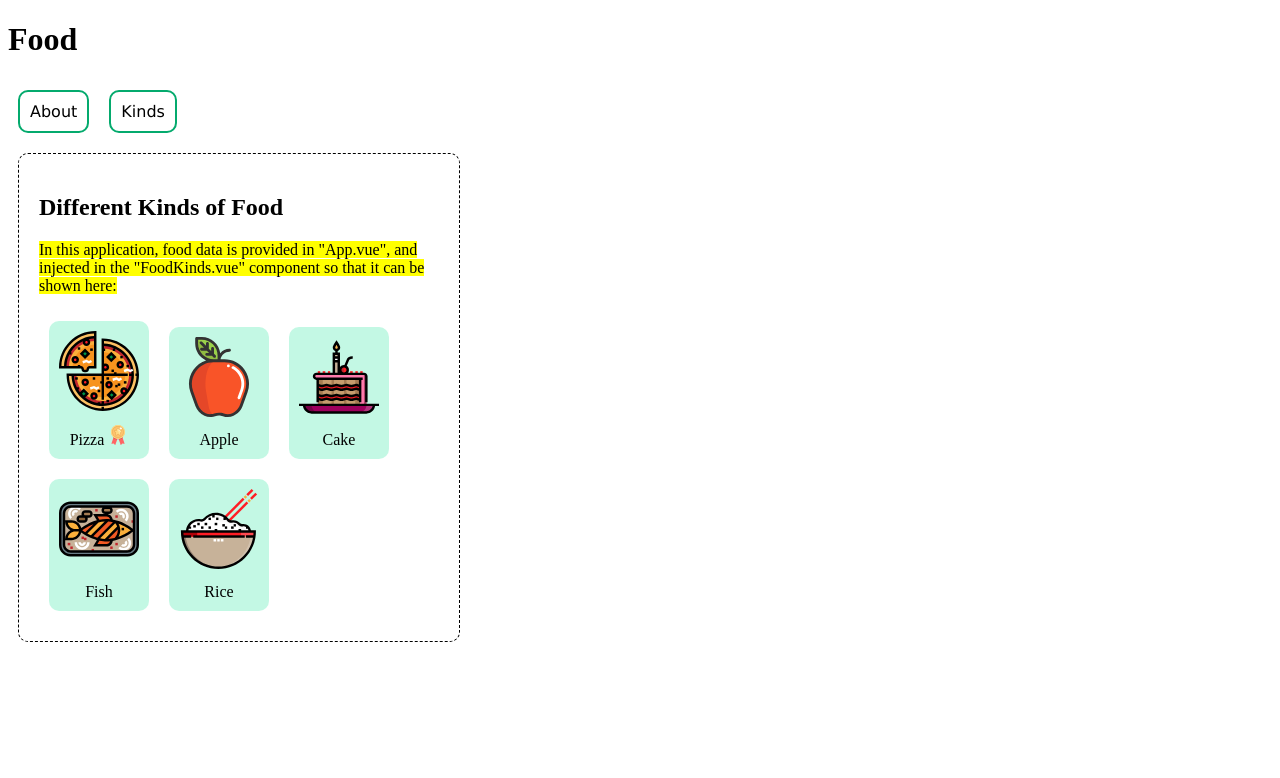
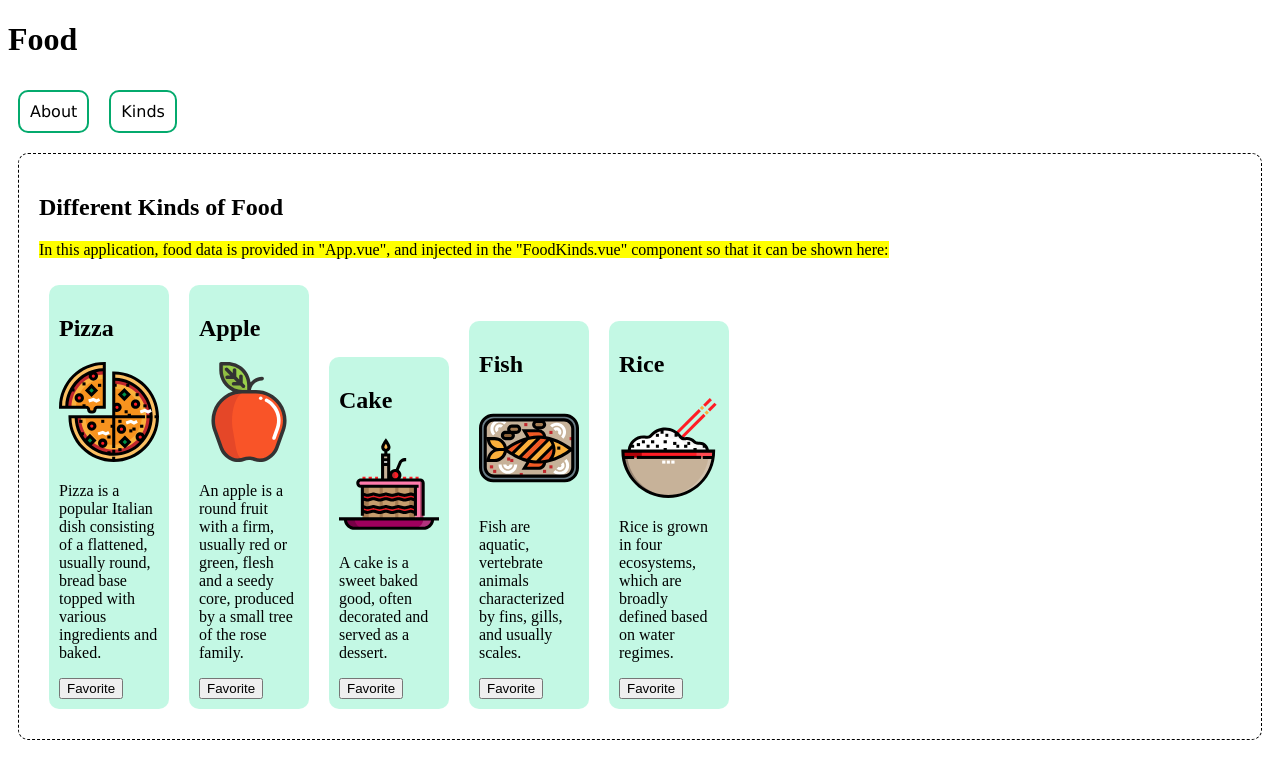
Before and after one commit to ITersDesktop/learning-vuejs, a Vue app: page / in a window 1280 px wide. Shown: the top 778 px of the page. Built offline with nearby package versions, Linux system fonts and the light colour scheme.

Commit message:
Define a food item and use it for the loop

```diff
--- a/src/App.vue
+++ b/src/App.vue
@@ -30,14 +30,31 @@ export default {
     return {
       activeComp: 'food-kinds',
       foods: [
-        { name: 'Pizza',
-          imgUrl: 'src/assets/img/foods/pizza.svg' ,
-          isFavourte: true
+        {
+          name: 'Pizza',
+          desc: 'Pizza is a popular Italian dish consisting of a flattened, usually round, bread base topped with various ingredients and baked.',
+          imgUrl: 'src/assets/img/foods/pizza.svg',
         },
-        { name: 'Apple', imgUrl: 'src/assets/img/foods/apple.svg' },
-        { name: 'Cake', imgUrl: 'src/assets/img/foods/cake.svg' },
-        { name: 'Fish', imgUrl: 'src/assets/img/foods/fish.svg' },
-        { name: 'Rice', imgUrl: 'src/assets/img/foods/rice.svg' }
+        {
+          name: 'Apple',
+          desc: 'An apple is a round fruit with a firm, usually red or green, flesh and a seedy core, produced by a small tree of the rose family.',
+          imgUrl: 'src/assets/img/foods/apple.svg'
+        },
+        {
+          name: 'Cake',
+          desc: 'A cake is a sweet baked good, often decorated and served as a dessert.',
+          imgUrl: 'src/assets/img/foods/cake.svg'
+        },
+        {
+          name: 'Fish',
+          desc: 'Fish are aquatic, vertebrate animals characterized by fins, gills, and usually scales. ',
+          imgUrl: 'src/assets/img/foods/fish.svg'
+        },
+        {
+          name: 'Rice',
+          desc: 'Rice is grown in four ecosystems, which are broadly defined based on water regimes.',
+          imgUrl: 'src/assets/img/foods/rice.svg'
+        }
       ]
     }
   },
@@ -84,6 +101,5 @@ export default {
   border-radius: 10px;
   padding: 20px;
   margin: 10px;
-  width: 400px;
 }
 </style>
--- /dev/null
+++ b/src/components/FoodItem.vue
@@ -0,0 +1,56 @@
+<template>
+  <div>
+    <h2>
+      {{ foodName }}
+      <img class="food-fav" src="/favourite.svg" v-show="foodIsFavorite">
+    </h2>
+    <img class="food-img" :src="foodImg">
+    <p>{{ foodDesc }}</p>
+    <button v-on:click="toggleFavorite">Favorite</button>
+  </div>
+</template>
+
+<script>
+export default {
+  // props: ['foodName','foodDesc','isFavorite']
+  props: {
+    foodName: {
+      type: String,
+      required: true
+    },
+    foodDesc: {
+      type: String,
+      required: false,
+      default: 'This is the default description.'
+    },
+    foodImg: {
+      type: String,
+      required: true
+    },
+    isFavourite: {
+      type: Boolean,
+      required: false,
+      default: false
+    }
+  },
+  data() {
+    return {
+      foodIsFavorite: this.isFavorite
+    }
+  },
+  methods: {
+    toggleFavorite() {
+      this.foodIsFavorite = !this.foodIsFavorite;
+    }
+  }
+};
+</script>
+
+<style>
+  .food-fav {
+    width: 25%;
+  }
+  .food-img {
+    width: 100%;
+  }
+</style>
--- a/src/components/FoodKinds.vue
+++ b/src/components/FoodKinds.vue
@@ -1,10 +1,11 @@
 <template>
     <h2>Different Kinds of Food</h2>
     <p><mark>In this application, food data is provided in "App.vue", and injected in the "FoodKinds.vue" component so that it can be shown here:</mark></p>
-    <div v-for="x in foods">
-        <img :src="x.imgUrl">
+    <div v-for="x in foods" class="food-card">
+        <food-item :food-name="x.name" :food-desc="x.desc" :food-img="x.imgUrl"/>
+        <!-- <img :src="x.imgUrl">
         <p class="pName">{{ x.name }}
-        <img class="foodfav" src="/src/assets/img/foods/favourite.svg" v-show="x.isFavourte"></p>
+        <img class="foodfav" src="/src/assets/img/foods/favourite.svg" v-show="x.isFavourte"></p> -->
     </div>
 </template>
 <script>
@@ -14,11 +15,11 @@ export default {
 </script>
 
 <style scoped>
-    div {
+    .food-card {
         margin: 10px;
         padding: 10px;
         display: inline-block;
-        width: 80px;
+        width: 100px;
         background-color: #28e49f47;
         border-radius: 10px;
     }
@@ -29,7 +30,4 @@ export default {
     img {
         width: 100%;
     }
-    .foodfav {
-        width: 25%;
-    }
 </style>
--- a/src/main.js
+++ b/src/main.js
@@ -2,9 +2,11 @@ import { createApp } from 'vue'
 // import './style.css'
 import App from './App.vue'
 import FoodAbout from './components/FoodAbout.vue'
+import FoodItem from './components/FoodItem.vue'
 import FoodKinds from './components/FoodKinds.vue'
 
 const app = createApp(App)
 app.component('food-about', FoodAbout)
+app.component('food-item', FoodItem)
 app.component('food-kinds', FoodKinds)
 app.mount('#app')
```
Also changed, not shown: public/favourite.svg (added).
